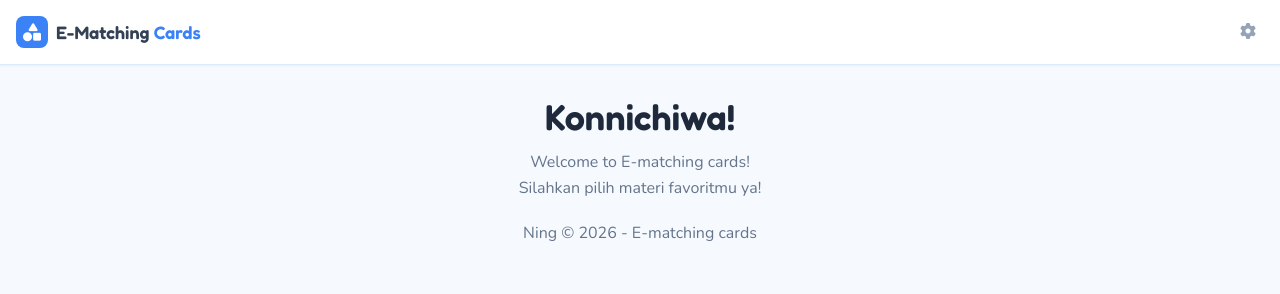
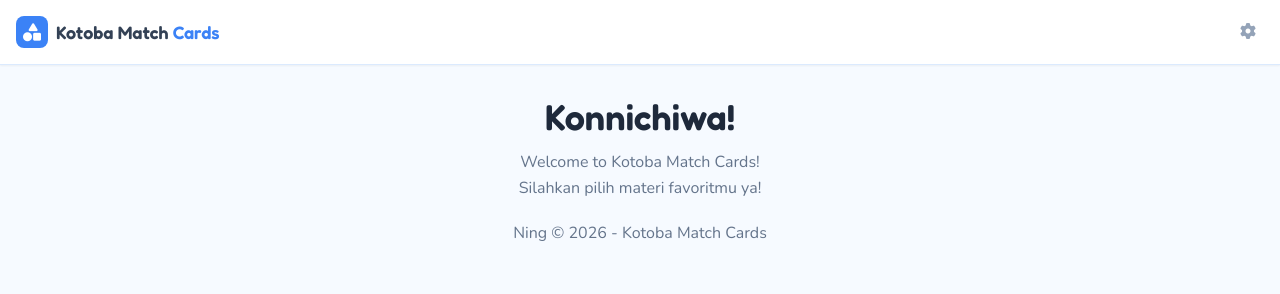
Before and after one commit to Yu1chiro/matchingcards-hirakana, a website: page public/index.html in a window 1280 px wide. Shown: the top 294 px of the page. Drawn offline with nearby package versions, Linux system fonts and the light colour scheme; no server answers.

Commit message:
change brandName

```diff
--- a/public/index.html
+++ b/public/index.html
@@ -32,7 +32,7 @@
                 <div class="w-8 h-8 bg-blue-500 rounded-lg flex items-center justify-center text-white text-lg">
                     <i class="fas fa-shapes"></i>
                 </div>
-                <span class="font-display font-semibold text-lg text-slate-700">E-Matching <span class="text-blue-500">Cards</span></span>
+                <span class="font-display font-semibold text-lg text-slate-700">Kotoba Match <span class="text-blue-500">Cards</span></span>
             </div>
             <a href="/login" class="text-slate-400 hover:text-blue-500 transition p-2">
                 <i class="fas fa-cog"></i>
@@ -42,8 +42,8 @@
 
     <header class="container mx-auto px-4 py-8 text-center max-w-2xl">
         <h1 class="font-display text-3xl md:text-4xl font-semibold text-slate-800 mb-3">Konnichiwa!</h1>
-        <p class="text-slate-500 text-md leading-relaxed mb-5">Welcome to E-matching cards! <br> Silahkan pilih materi favoritmu ya!</p>
-        <p class="text-slate-500 text-xs md:text-base leading-relaxed mb-5">Ning &copy; 2026 - E-matching cards</p>
+        <p class="text-slate-500 text-md leading-relaxed mb-5">Welcome to Kotoba Match Cards! <br> Silahkan pilih materi favoritmu ya!</p>
+        <p class="text-slate-500 text-xs md:text-base leading-relaxed mb-5">Ning &copy; 2026 - Kotoba Match Cards</p>
     </header>
 
     <main class="container mx-auto px-4 pb-12">
```
